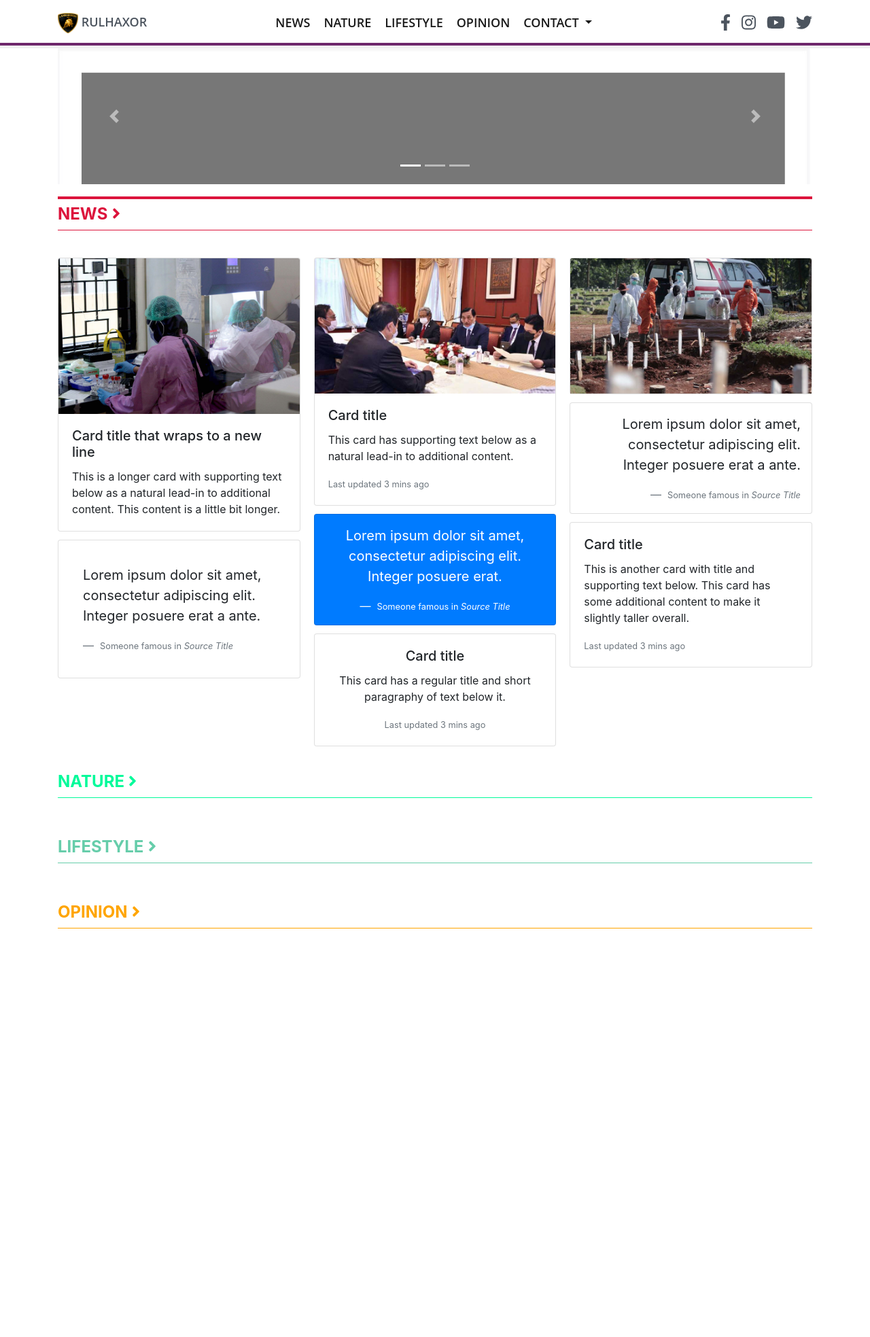
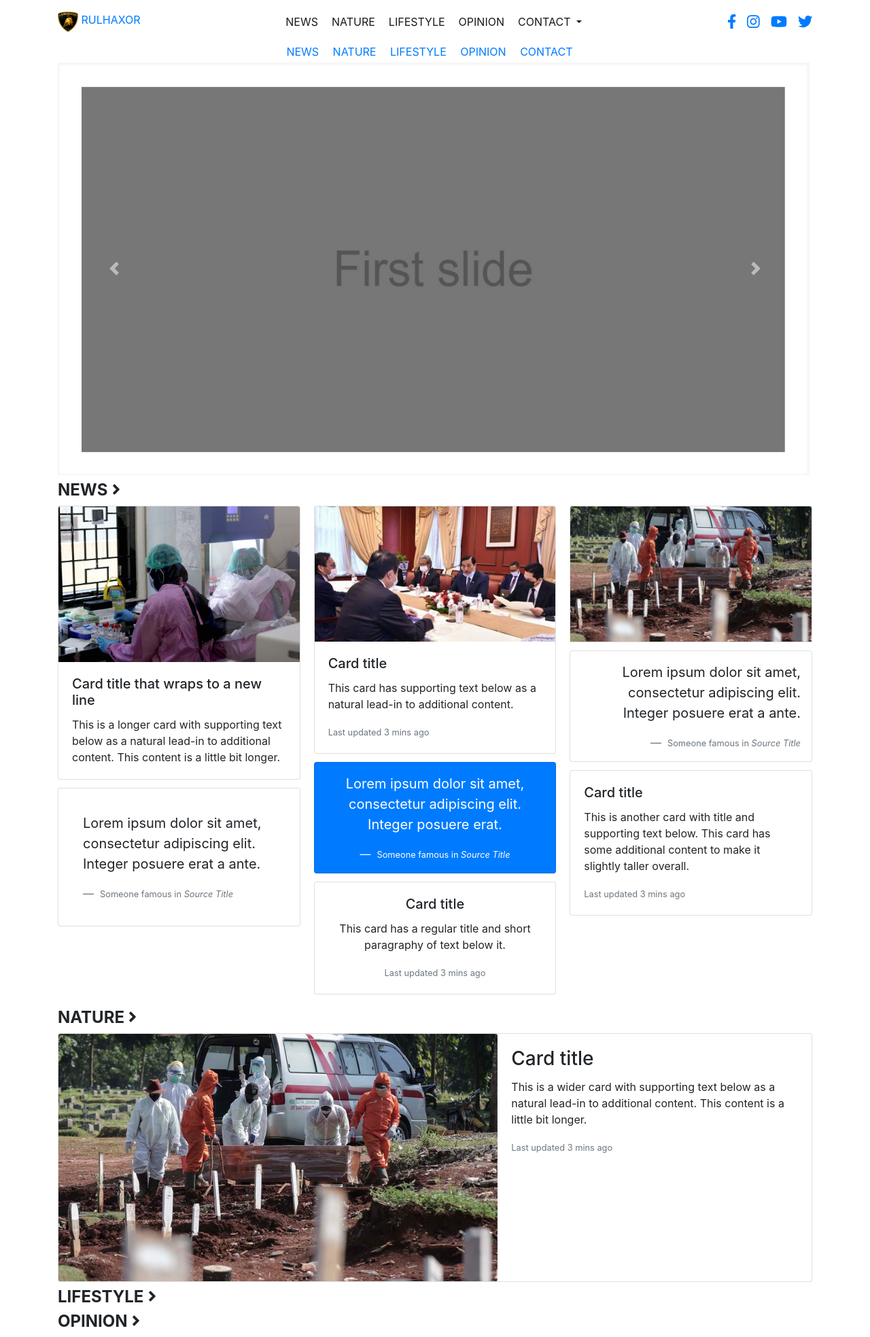
Before and after one commit to fakhirula/PortalMedia, a CodeIgniter app: page /MyLanding/ in a window 1280 px wide. Shown: the whole page at 68% size. Before the commit the page ends 1366 px from the top, so only its background shows below. Run offline with CodeIgniter, Linux system fonts and the light colour scheme.

Commit message:
second commit

```diff
--- a/application/views/partials/head.php
+++ b/application/views/partials/head.php
@@ -3,9 +3,10 @@
     <meta name="viewport" content="width=device-width; initial-scale=1.0; maximum-scale=1.0; user-scalable=0;" />
 
     <!-- CSS -->
+    <link rel="stylesheet" href="<?php echo base_url() ?>/assets/css/bootstrap.css" class="rel">
     <link rel="stylesheet" href="https://cdn.jsdelivr.net/npm/bootstrap@4.5.3/dist/css/bootstrap.min.css" integrity="sha384-TX8t27EcRE3e/ihU7zmQxVncDAy5uIKz4rEkgIXeMed4M0jlfIDPvg6uqKI2xXr2" crossorigin="anonymous">
-    <link rel="stylesheet" href="<?php echo base_url() ?>assets/css/style.css">
-    <link rel="stylesheet" href="<?php echo base_url() ?>assets/fontawesome/css/all.css">
+    <link rel="stylesheet" href="<?php echo base_url() ?>/assets/css/1.css">
+    <link rel="stylesheet" href="<?php echo base_url() ?>/assets/fontawesome/css/all.css">
     <link rel="stylesheet" href="https://pro.fontawesome.com/releases/v5.15.0/css/all.css" integrity="sha384-AYmEC3Yw5cVb3ZcuHtOA93w35dYTsvhLPVnYs9eStHfGJvOvKxVfELGroGkvsg+p" crossorigin="anonymous"/>
 
     <!-- Js -->
--- a/application/views/partials/home.php
+++ b/application/views/partials/home.php
@@ -100,6 +100,23 @@
             <h4 class="my-2"><b>NATURE</b> <i class="fas fa-angle-right"></i></h4>
         </div>
     </div>
+
+    <div class="nature-head-img card mb-8">
+        <div class="row no-gutters">
+            <div class="col-md-7">
+            <img src="<?php echo base_url() ?>/assets/img/r3.jpg" class="card-img" alt="...">
+            </div>
+            <div class="col-md-5">
+                <div class="card-body">
+                    <h3 class="card-title">Card title</h3>
+                    <p class="card-text">This is a wider card with supporting text below as a natural lead-in to additional content. This content is a little bit longer.</p>
+                    <p class="card-text"><small class="text-muted">Last updated 3 mins ago</small></p>
+                </div>
+            </div>
+        </div>
+    </div>
+
+
     <div class="mt-2 heading3">
         <div class="headborder3">
             <h4 class="my-2"><b>LIFESTYLE</b> <i class="fas fa-angle-right"></i></h4>
--- a/assets/css/style.css
+++ b/assets/css/asd.css
@@ -1,5 +1,3 @@
-* {}
-
 /* h1,
 h2,
 h3,
@@ -74,17 +72,17 @@ a:hover {
 }
 
 .headborder2 {
-	border-bottom: 4px solid mediumspringgreen;
+	border-top: 4px solid mediumspringgreen;
 	border-bottom: 1px solid mediumspringgreen;
 }
 
 .headborder3 {
-	border-bottom: 4px solid mediumaquamarine;
+	border-top: 4px solid mediumaquamarine;
 	border-bottom: 1px solid mediumaquamarine;
 }
 
 .headborder4 {
-	border-bottom: 4px solid orange;
+	border-top: 4px solid orange;
 	border-bottom: 1px solid orange;
 }
 
@@ -103,8 +101,15 @@ a:hover {
 	width: 250px;
 }
 
+/* Nature Custom */
+.nature-head-img {
+	border: none;
+	border-radius: 0px;
+	background-color: #300099;
+}
 
-/* Other CUstom */
+
+/* Other Custom */
 .card-columns {
 	@include media-breakpoint-only(lg) {
 		column-count: 4;
```
